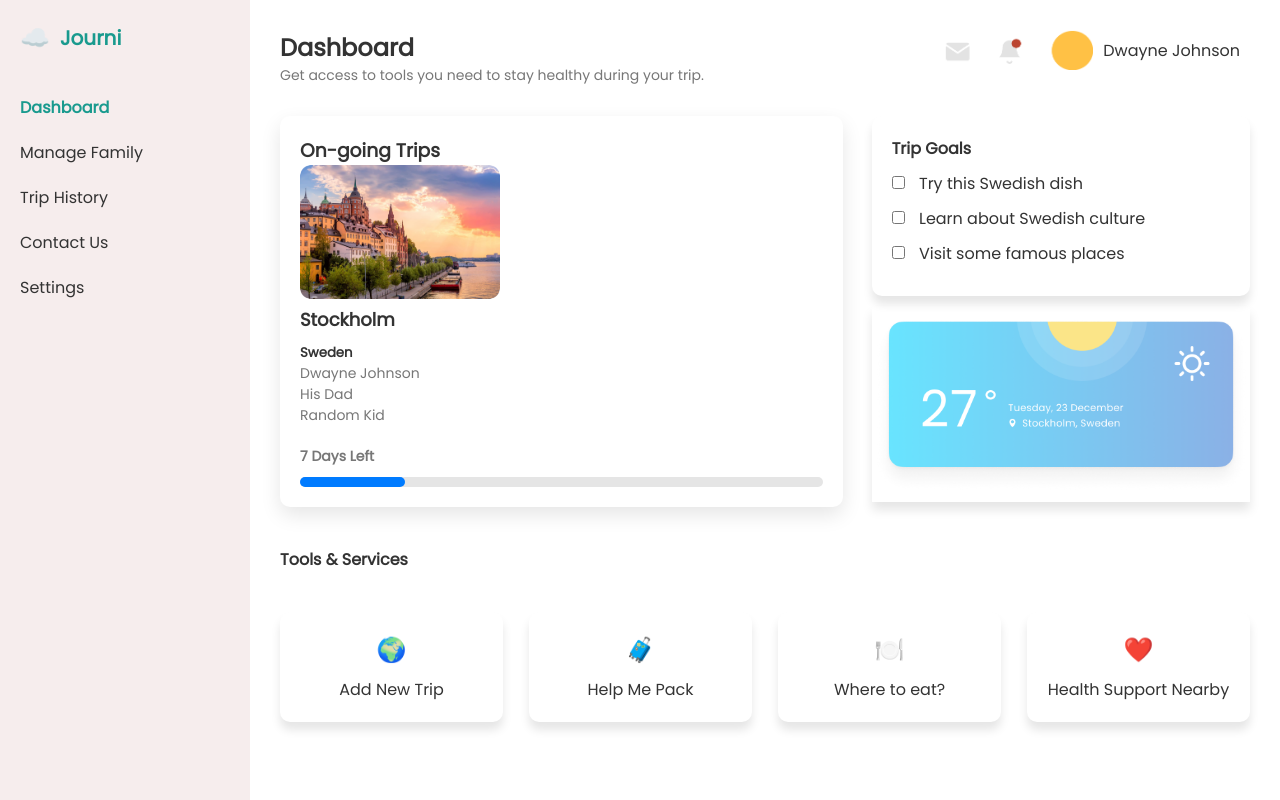
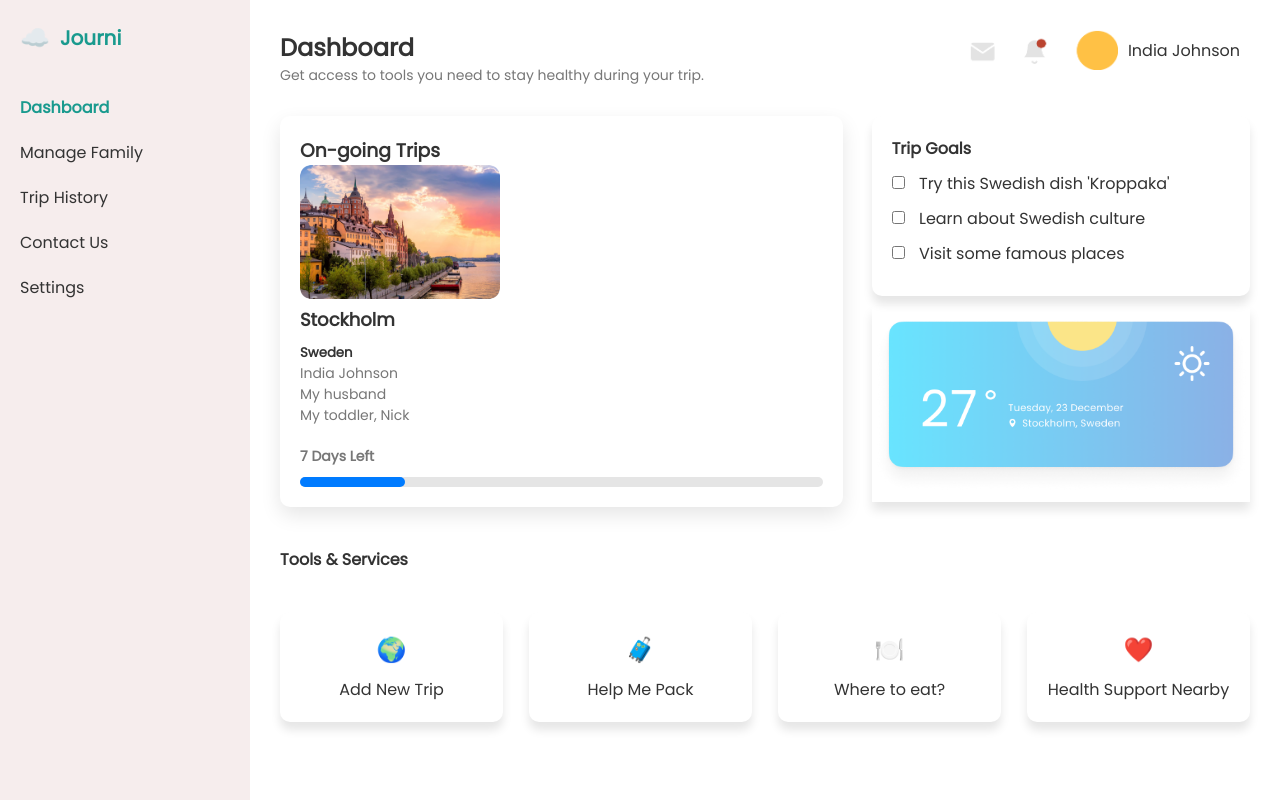
Before and after one commit to Afoma-tech/JourniJr-DaVinciCompetition, a Django app: page /dashboard/ in a window 1280 px wide. Run offline with Django 5.2, Linux system fonts and the light colour scheme.

Commit message:
Updated the dashboard

```diff
--- a/journi/templates/dashboard.html
+++ b/journi/templates/dashboard.html
@@ -35,7 +35,7 @@
                 </div>
                 <div class="user-info">
                     <img src="{% static 'notifi.png' %}" alt="Notifications bar">
-                    <span class="user-name">Dwayne Johnson</span>
+                    <span class="user-name">India Johnson</span>
                 </div>
             </header>
 
@@ -49,9 +49,9 @@
                     <div class="trip-details">
                         <h2>Stockholm</h2>
                         <h5>Sweden</h5>
-                        <p>Dwayne Johnson</p>
-                        <p>His Dad</p>
-                        <p>Random Kid</p>
+                        <p>India Johnson</p>
+                        <p>My husband</p>
+                        <p>My toddler, Nick</p>
                         <p class="days-left">7 Days Left</p>
                         <div class="progress-bar">
                             <div class="progress" style="width: 20%;"></div>
@@ -62,7 +62,7 @@
                     <div class="trip-goals">
                         <h3>Trip Goals</h3>
                         <ul>
-                            <li><input type="checkbox"> Try this Swedish dish</li>
+                            <li><input type="checkbox"> Try this Swedish dish 'Kroppaka'</li>
                             <li><input type="checkbox"> Learn about Swedish culture</li>
                             <li><input type="checkbox"> Visit some famous places</li>
                         </ul>
@@ -97,7 +97,7 @@
                     </a>
                 </div>
                 <div class="tool">
-                    <a href="#">
+                    <a href="{% url 'doctor' %}">
                         <div class="tool-icon">❤️</div>
                         <p>Health Support Nearby</p>
                     </a>
--- a/journi/templates/kid_registration.html
+++ b/journi/templates/kid_registration.html
@@ -63,7 +63,7 @@
             </div>
             <div class="reg">
                 <p>Emergency Contact's email address</p>
-                <input type="text" name="emergency_contact_email_address" id="g_email_address" placeholder="Enter your legal contact's email address">
+                <input type="text" name="emergency_contact_email_address+" id="g_email_address" placeholder="Enter your legal contact's email address">
             </div>
             <div class="reg">
                 <p>Emergency Contact's Phone number</p>
--- a/journi/urls.py
+++ b/journi/urls.py
@@ -7,4 +7,5 @@ urlpatterns = [
     path("travelkit/", views.travelpack, name='travelpack'),
     path("dashboard/", views.dashpage, name='dashpage'),
     path('login/', views.loginpage, name='loginpage'),
+    path('doctor/', views.doctor_view, name='doctor'),
 ]
--- a/journi/views.py
+++ b/journi/views.py
@@ -35,3 +35,6 @@ def loginpage(request):
         return redirect('kid_registration.html')
 
     return render(request, 'login.html')
+
+def doctor_view(request):
+    return render(request, 'doctor.html')
```
Also changed, not shown: journi/templates/doctor.html (+4 -3 lines).
